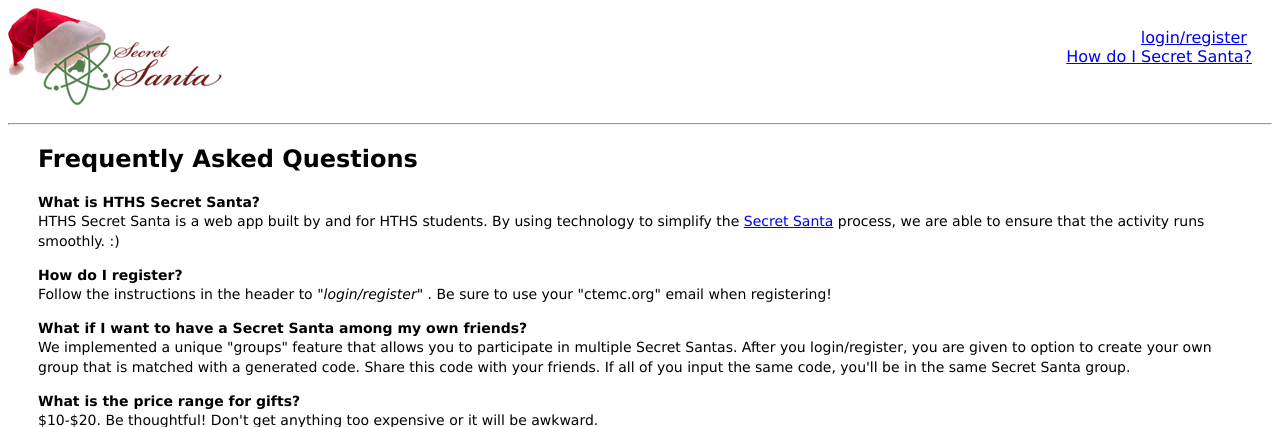
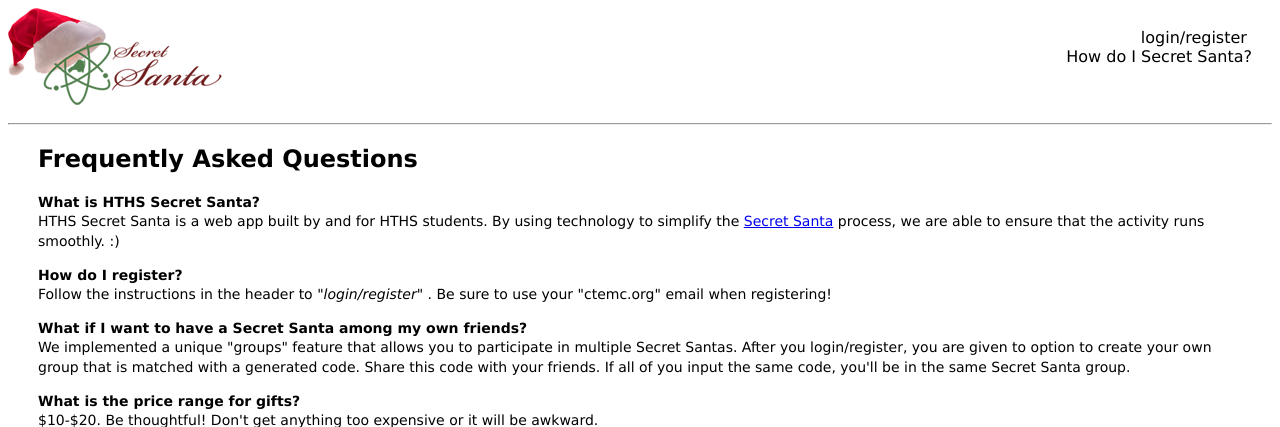
Before and after one commit to zacharyliu/HTHS-Secret-Santa, a CodeIgniter app: page /index.php/secretsanta/about in a window 1280 px wide. Shown: the top 427 px of the page. Run offline with CodeIgniter, Linux system fonts and the light colour scheme.

Commit message:
links hover

```diff
--- a/application/views/header.php
+++ b/application/views/header.php
@@ -40,7 +40,7 @@ echo (isset($title) && $title != '') ? ($title . ' - ' . $string) : $string;
     echo '<a href="'.base_url("profile").'">profile</a>'.'&nbsp;|&nbsp;'.'<a href="'.base_url('login/logout').'">logout</a>';
 	}
 	else {
-	echo '<a href="'.base_url("login").'">login/register</a>&nbsp';
+	echo '<a class="subheader" href="'.base_url("login").'">login/register</a>&nbsp';
     }?>
 
 	</br>
--- a/css/main.css
+++ b/css/main.css
@@ -15,7 +15,10 @@ a.title:hover {text-decoration:underline;color:#000000}
 a.title:active {text-decoration:underline;color:#000000}
 
 a.subheader{font-size:14x;}
-
+a.subheader:link {text-decoration:none;color:#000000}
+a.subheader:visited {text-decoration:none;color:#000000}
+a.subheader:hover {text-decoration:underline;color:#000000}
+a.subheader:active {text-decoration:underline;color:#000000}
 p {
 font-size:14px;
 line-height:140%;
```
